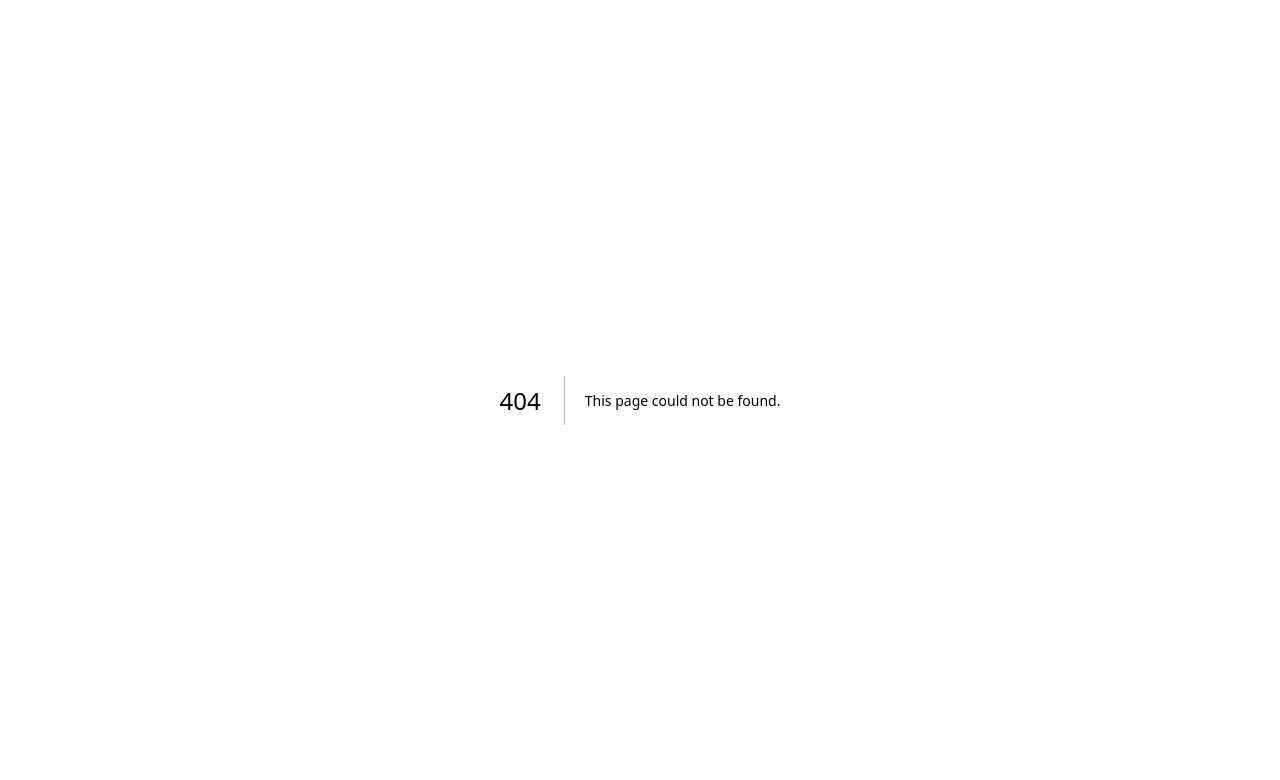
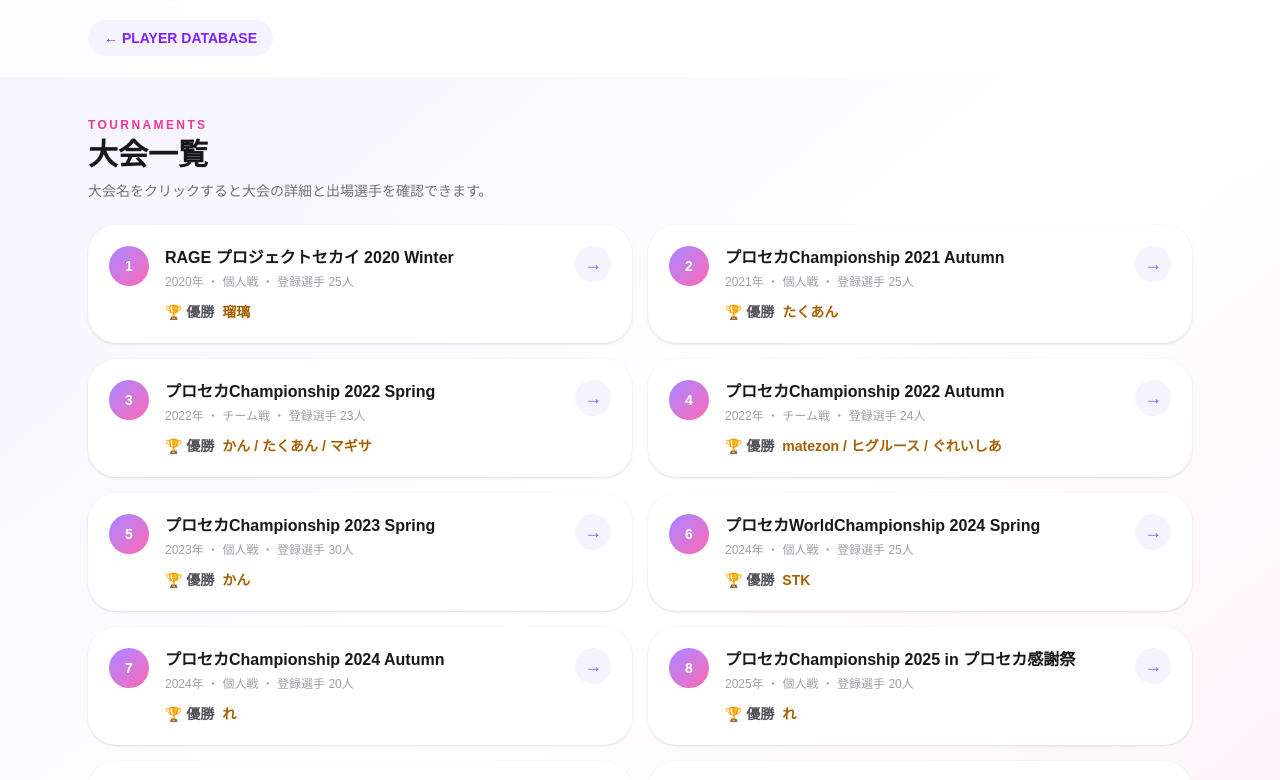
Before and after one commit to Kan2m/proseka-player-db, a Next.js app: page /tournaments in a window 1280 px wide. Before the commit this address had no page. Shown: the top 780 px of the page. Built offline with nearby package versions, Linux system fonts and the light colour scheme.

Commit message:
feat: いろいろ改修

```diff
--- a/app/auth/callback/route.ts
+++ b/app/auth/callback/route.ts
@@ -17,6 +17,13 @@
     if (!error) {
       return NextResponse.redirect(`${origin}${redirectPath}`);
     }
+
+    console.error("[auth/callback] exchangeCodeForSession failed:", error);
+  } else {
+    console.error(
+      "[auth/callback] no code:",
+      searchParams.get("error_description") ?? searchParams.get("error")
+    );
   }
 
   return NextResponse.redirect(`${origin}/login?error=auth`);
--- a/app/layout.tsx
+++ b/app/layout.tsx
@@ -12,7 +12,7 @@
   children: React.ReactNode;
 }>) {
   return (
-    <html lang="ja">
+    <html lang="ja" className="scroll-smooth">
       <body>{children}</body>
     </html>
   );
--- a/app/lib/auth.ts
+++ b/app/lib/auth.ts
@@ -1,6 +1,7 @@
 import "server-only";
 
 import type { User } from "@supabase/supabase-js";
+import { connection } from "next/server";
 import { players } from "../data/players";
 import { createClient, isSupabaseConfigured } from "@/lib/supabase/server";
 
@@ -39,6 +40,9 @@
   .filter(Boolean);
 
 export async function getCurrentAccount() {
+  // ログイン状態はリクエストごとに異なるので、呼び出し元ページを必ず動的にする
+  await connection();
+
   if (!isSupabaseConfigured) {
     return null;
   }
--- a/app/login/LoginButton.tsx
+++ b/app/login/LoginButton.tsx
@@ -9,6 +9,7 @@
   const handleLogin = async () => {
     setLoading(true);
 
+    try {
       const supabase = createClient();
       const { error } = await supabase.auth.signInWithOAuth({
         provider: "x",
@@ -18,6 +19,9 @@
       });
 
       if (error) {
+        throw error;
+      }
+    } catch {
       setLoading(false);
       alert("ログインに失敗しました。時間をおいて再度お試しください。");
     }
--- a/app/page.tsx
+++ b/app/page.tsx
@@ -7,6 +7,7 @@
   tournamentNames,
   tournamentOrder,
 } from "./data/players";
+import { tournaments } from "./data/tournaments";
 import {
   getPlayerTournamentResult,
   getResultStyle,
@@ -15,11 +16,11 @@
 const tournamentShortNames: Record<string, string> = {
   RAGE: "RAGE",
   cs21A: "CS2021",
-  cs22S: "CS2022S",
-  cs22A: "CS2022A",
+  cs22S: "CS2022春",
+  cs22A: "CS2022秋",
   cs23S: "CS2023",
   wcs24: "WCS2024",
-  cs24A: "CS2024A",
+  cs24A: "CS2024秋",
   cs25: "CS2025",
   cs26: "CS2026",
   white2025: "ほわいと杯25",
@@ -131,44 +132,51 @@
               ほわいと杯の出場選手をまとめています。
             </p>
 
-            <div className="mt-8 grid gap-4 sm:grid-cols-3">
-              <div className="rounded-3xl bg-violet-50 p-5">
+            <div className="mt-8 grid gap-4 sm:grid-cols-2">
+              <a
+                href="#players"
+                className="group rounded-3xl bg-violet-50 p-5 transition hover:-translate-y-0.5 hover:bg-violet-100"
+              >
                 <p className="text-sm font-bold text-violet-500">
-                  登録選手
+                  登録選手から見る
                 </p>
 
-                <p className="mt-2 text-3xl font-black text-violet-700">
-                  {players.length}
-                  <span className="ml-1 text-base">人</span>
+                <p className="mt-2 flex items-end justify-between text-3xl font-black text-violet-700">
+                  <span>
+                    {players.length}
+                    <span className="ml-1 text-base">人</span>
+                  </span>
+
+                  <span className="text-lg transition group-hover:translate-y-0.5">
+                    ↓
+                  </span>
                 </p>
-              </div>
+              </a>
 
-              <div className="rounded-3xl bg-pink-50 p-5">
+              <Link
+                href="/tournaments"
+                className="group rounded-3xl bg-pink-50 p-5 transition hover:-translate-y-0.5 hover:bg-pink-100"
+              >
                 <p className="text-sm font-bold text-pink-500">
-                  大会数
+                  大会から見る
                 </p>
 
-                <p className="mt-2 text-3xl font-black text-pink-700">
-                  11
-                  <span className="ml-1 text-base">大会</span>
+                <p className="mt-2 flex items-end justify-between text-3xl font-black text-pink-700">
+                  <span>
+                    {tournaments.length}
+                    <span className="ml-1 text-base">大会</span>
+                  </span>
+
+                  <span className="text-lg transition group-hover:translate-x-0.5">
+                    →
+                  </span>
                 </p>
-              </div>
-
-              <div className="rounded-3xl bg-sky-50 p-5">
-                <p className="text-sm font-bold text-sky-500">
-                  登録済み
-                </p>
-
-                <p className="mt-2 text-3xl font-black text-sky-700">
-                  {players.length}
-                  <span className="ml-1 text-base">人</span>
-                </p>
-              </div>
+              </Link>
             </div>
           </div>
         </section>
 
-        <section className="mt-12">
+        <section id="players" className="mt-12 scroll-mt-24">
           <div className="mb-6">
             <p className="text-xs font-black tracking-[0.2em] text-pink-500">
               PLAYERS
@@ -241,9 +249,12 @@
                   href={`/players/${player.id}`}
                   className="group relative overflow-visible rounded-[1.75rem] border border-white bg-white p-5 shadow-sm transition duration-200 hover:-translate-y-1 hover:shadow-xl hover:shadow-violet-100"
                 >
-                  <div
-                    className={`absolute left-0 top-0 h-1.5 w-full rounded-t-[1.75rem] bg-gradient-to-r ${accent}`}
-                  />
+                  {/* カード自体はツールチップのため overflow-visible なので、上部のラインだけ角丸で切り抜く */}
+                  <div className="pointer-events-none absolute inset-0 overflow-hidden rounded-[1.75rem]">
+                    <div
+                      className={`h-1.5 w-full bg-gradient-to-r ${accent}`}
+                    />
+                  </div>
 
                   <div className="flex items-start justify-between gap-3">
                     <div className="min-w-0">
--- a/app/players/[id]/page.tsx
+++ b/app/players/[id]/page.tsx
@@ -184,19 +184,19 @@
           <Link
             key={key}
             href={`/tournaments/${key}`}
-            className="flex flex-wrap items-center justify-between gap-3 rounded-2xl border border-white bg-white px-5 py-5 shadow-sm transition hover:-translate-y-0.5 hover:shadow-md"
+            className="flex items-center justify-between gap-3 rounded-2xl border border-white bg-white px-5 py-5 shadow-sm transition hover:-translate-y-0.5 hover:shadow-md"
           >
             <div className="flex min-w-0 items-center gap-4">
               <span className="flex h-9 w-9 shrink-0 items-center justify-center rounded-full bg-gradient-to-br from-violet-400 to-pink-400 text-sm font-black text-white">
                 {index + 1}
               </span>
 
-              <p className="font-bold text-zinc-800">
+              <p className="font-bold text-zinc-800 [overflow-wrap:anywhere]">
                 {tournamentNames[key]}
               </p>
             </div>
 
-            <div className="flex flex-wrap justify-end gap-2">
+            <div className="flex shrink-0 flex-col items-end gap-2 sm:flex-row">
               {!individualResult && !doublesResult && (
                 <span className="rounded-full bg-violet-100 px-4 py-1.5 text-xs font-black text-violet-600">
                   出場
--- /dev/null
+++ b/app/tournaments/page.tsx
@@ -0,0 +1,84 @@
+import Link from "next/link";
+import { players, tournamentOrder } from "../data/players";
+import { getTournamentById } from "../data/tournaments";
+
+export default function TournamentsPage() {
+  const tournamentList = tournamentOrder
+    .map((key) => getTournamentById(key))
+    .filter((tournament) => tournament !== undefined);
+
+  return (
+    <main className="min-h-screen bg-gradient-to-br from-violet-50 via-white to-pink-50 text-zinc-800">
+      <header className="border-b border-white/80 bg-white/80 backdrop-blur-md">
+        <div className="mx-auto max-w-6xl px-6 py-5">
+          <Link
+            href="/"
+            className="inline-flex items-center rounded-full bg-violet-50 px-4 py-2 text-sm font-bold text-violet-600 transition hover:bg-violet-100"
+          >
+            ← PLAYER DATABASE
+          </Link>
+        </div>
+      </header>
+
+      <div className="mx-auto max-w-6xl px-6 py-10">
+        <p className="text-xs font-black tracking-[0.2em] text-pink-500">
+          TOURNAMENTS
+        </p>
+
+        <h1 className="mt-1 text-3xl font-black text-zinc-900">大会一覧</h1>
+
+        <p className="mt-2 text-sm text-zinc-500">
+          大会名をクリックすると大会の詳細と出場選手を確認できます。
+        </p>
+
+        <div className="mt-6 grid gap-4 sm:grid-cols-2">
+          {tournamentList.map((tournament, index) => {
+            const participantCount = players.filter(
+              (player) => player.tournaments[tournament.id]
+            ).length;
+
+            const winners =
+              tournament.results?.find((result) => result.rank === "優勝")
+                ?.players ?? [];
+
+            return (
+              <Link
+                key={tournament.id}
+                href={`/tournaments/${tournament.id}`}
+                className="group flex items-start gap-4 rounded-[1.75rem] border border-white bg-white p-5 shadow-sm transition duration-200 hover:-translate-y-1 hover:shadow-xl hover:shadow-violet-100"
+              >
+                <span className="flex h-10 w-10 shrink-0 items-center justify-center rounded-full bg-gradient-to-br from-violet-400 to-pink-400 text-sm font-black text-white">
+                  {index + 1}
+                </span>
+
+                <div className="min-w-0 flex-1">
+                  <h2 className="font-black text-zinc-900 transition [overflow-wrap:anywhere] group-hover:text-violet-600">
+                    {tournament.name}
+                  </h2>
+
+                  <p className="mt-1 text-xs font-medium text-zinc-400">
+                    {tournament.date} ・ {tournament.category} ・ 登録選手{" "}
+                    {participantCount}人
+                  </p>
+
+                  {winners.length > 0 && (
+                    <p className="mt-3 text-sm font-bold text-zinc-600">
+                      🏆 優勝
+                      <span className="ml-2 font-black text-yellow-700">
+                        {winners.join(" / ")}
+                      </span>
+                    </p>
+                  )}
+                </div>
+
+                <span className="flex h-9 w-9 shrink-0 items-center justify-center rounded-full bg-violet-50 text-lg font-bold text-violet-500 transition group-hover:bg-violet-100">
+                  →
+                </span>
+              </Link>
+            );
+          })}
+        </div>
+      </div>
+    </main>
+  );
+}
```
Also changed, not shown: .claude/launch.json (added), 1 other file (tests, documents, lock files or other folders). Lines whose indentation alone changed are shown as unchanged.
